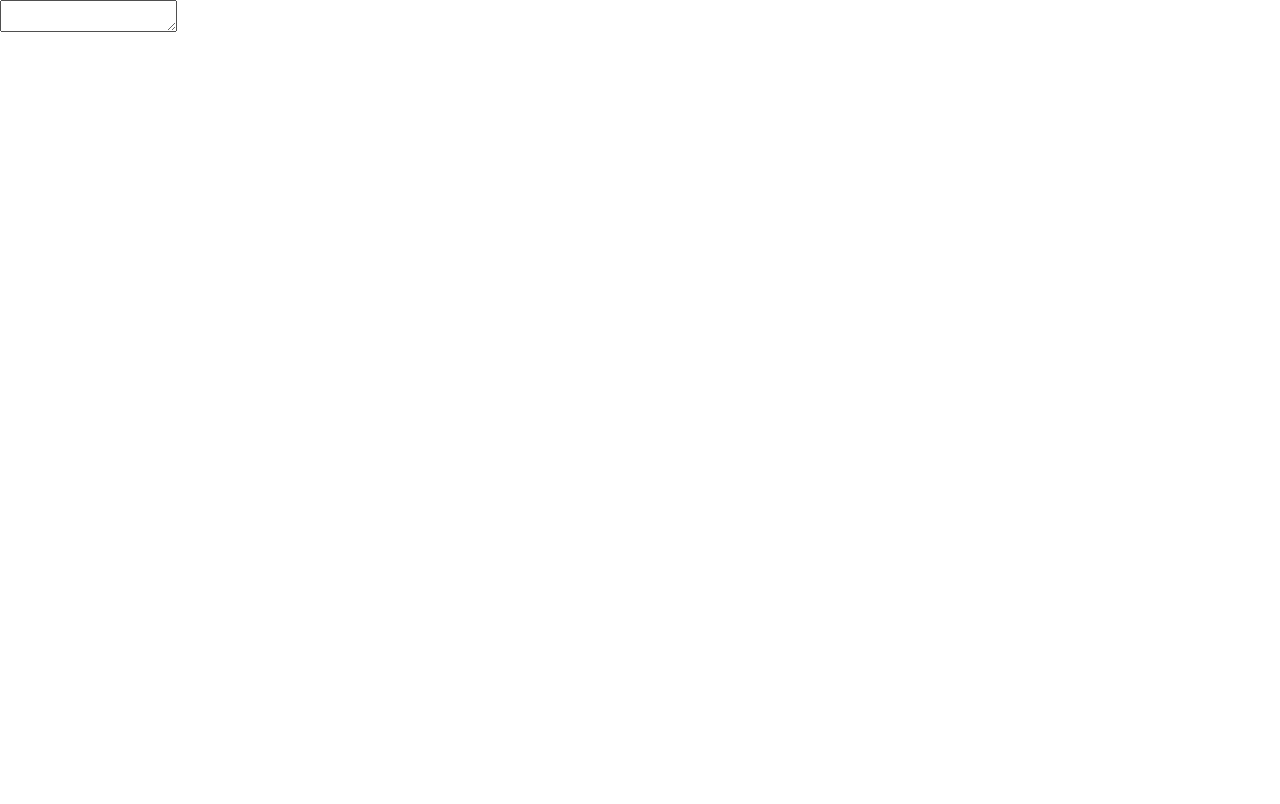
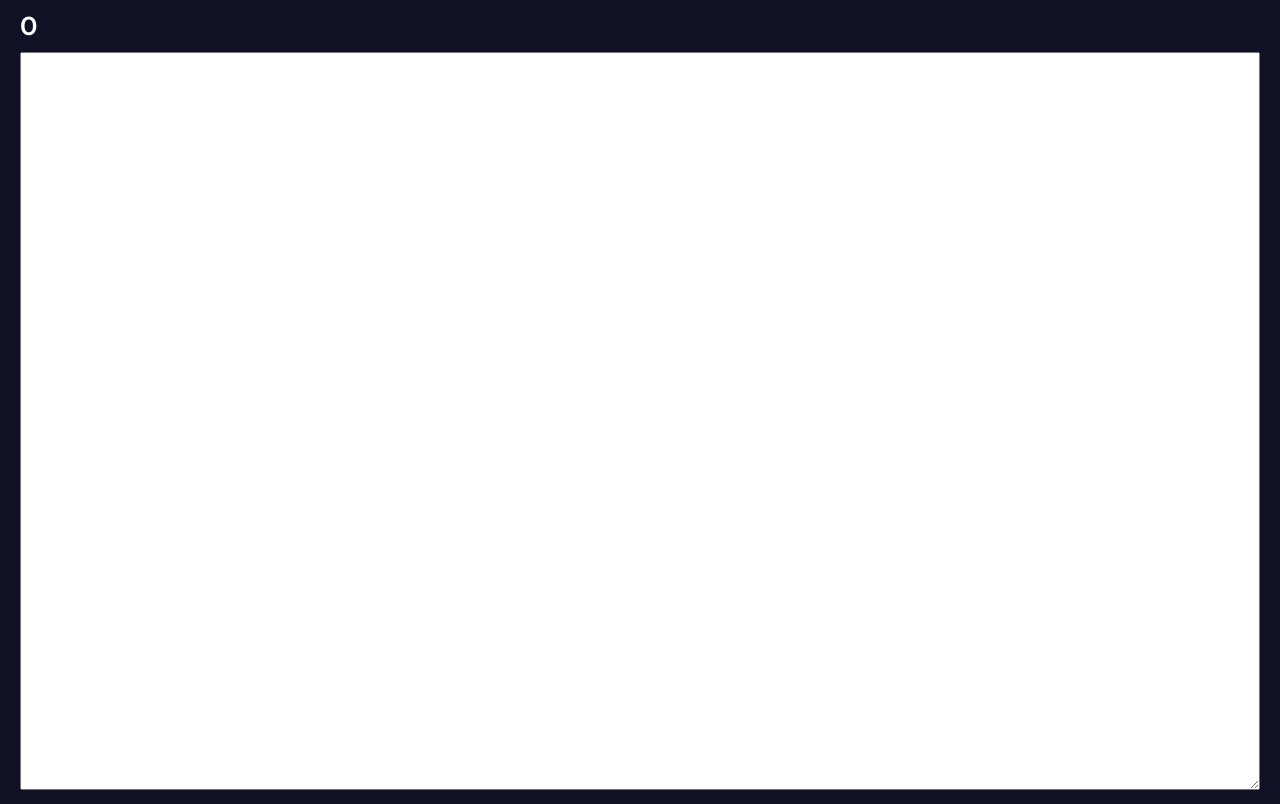
Before and after one commit to YauhenKavalchuk/counter, a React (Create React App) app: page / in a window 1280 px wide. Built offline with nearby package versions, Linux system fonts and the light colour scheme.

Commit message:
Add count component

```diff
--- a/src/App.js
+++ b/src/App.js
@@ -2,7 +2,9 @@ import { Counter } from './components/counter/counter';
 
 const App = () => (
   <>
-    <Counter />
+    <main>
+      <Counter />
+    </main>
   </>
 );
 
--- /dev/null
+++ b/src/components/count/count.js
@@ -0,0 +1,5 @@
+import styles from './count.module.scss';
+
+export const Count = ({ value = '' }) => (
+  <strong className={styles.count}>{value.length}</strong>
+);
--- /dev/null
+++ b/src/components/count/count.module.scss
@@ -0,0 +1,8 @@
+$count-color: #fff;
+
+.count {
+  color: $count-color;
+  font-size: 26px;
+  margin-bottom: 10px;
+  display: inline-block;
+}
--- a/src/components/counter/counter.jsx
+++ b/src/components/counter/counter.jsx
@@ -1,11 +1,15 @@
 import { useState } from "react";
 
-import { Textarea } from "../textarea/textarea";
+import { Textarea } from '../textarea/textarea';
+import { Count } from '../count/count';
 
 export const Counter = ({ value, limit }) => {
   const [ text, setText ] = useState('');
 
   return (
-    <Textarea value={text} onChange={setText} />
+    <>
+      <Count value={text} />
+      <Textarea value={text} onChange={setText} />
+    </>
   );
 }
--- a/src/components/textarea/textarea.jsx
+++ b/src/components/textarea/textarea.jsx
@@ -1,3 +1,5 @@
+import styles from './textarea.module.scss';
+
 export const Textarea = ({ value, onChange }) => {
 
   const handleChange = (e) => {
@@ -6,6 +8,7 @@ export const Textarea = ({ value, onChange }) => {
 
   return (
     <textarea
+      className={styles.textarea}
       onChange={handleChange}
       value={value}
     />
--- /dev/null
+++ b/src/components/textarea/textarea.module.scss
@@ -0,0 +1,6 @@
+.textarea {
+  width: 100%;
+  height: calc(100vh - 62px);
+  padding: 10px;
+  font-size: 14px;
+}
--- a/src/index.scss
+++ b/src/index.scss
@@ -1,3 +1,5 @@
+$main-bg-color: #101124;
+
 * {
   padding: 0;
   margin: 0;
@@ -7,3 +9,9 @@
 body {
   font-family: "Montserrat", sans-serif;
 }
+
+main {
+  min-height: 100vh;
+  padding: 10px 20px;
+  background-color: $main-bg-color;
+}
```
